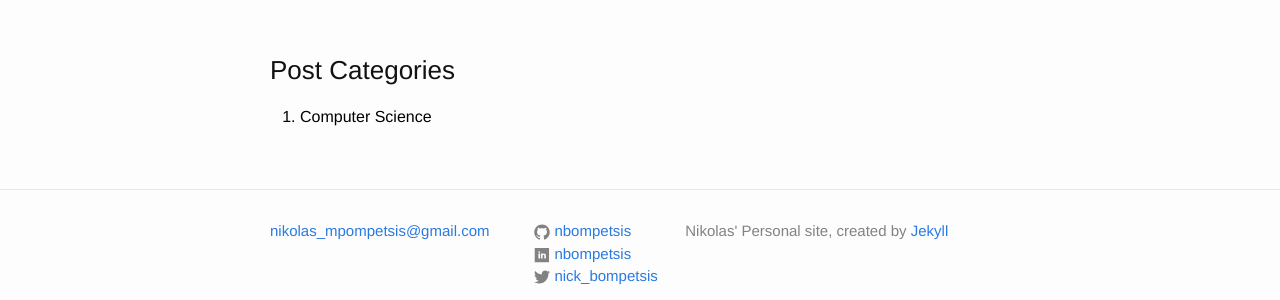
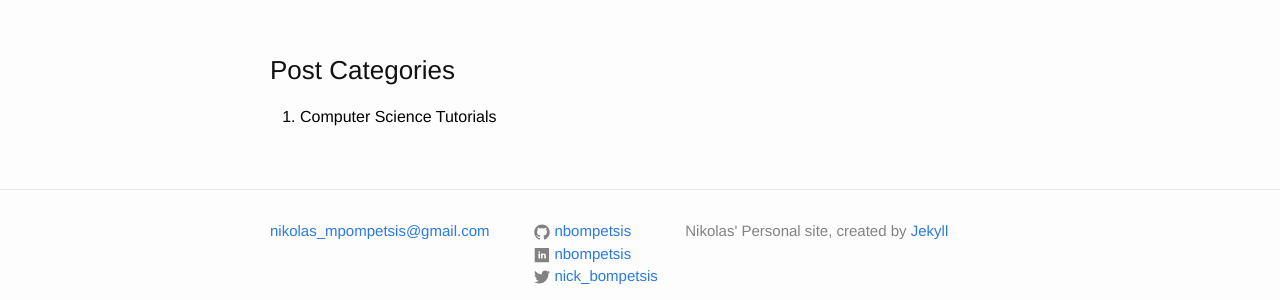
Before and after one commit to nbompetsis/nbompetsis.github.io, a Jekyll site: the page built from blog.md, in a window 1280 px wide. Shown: the part 305-605 px from the top of the page. Built offline with Jekyll 4.4.1, drawn with Linux system fonts in a browser that asks for light colours.

Commit message:
Minor change

```diff
--- a/blog.md
+++ b/blog.md
@@ -14,5 +14,5 @@ I named my personal Blog "**_Life looks like LRU_**" because the things and tren
 <br />
 
 ### Post Categories
-1. Computer Science
+1. Computer Science Tutorials
 {: style="color:black; text-align: justify;"}
```
